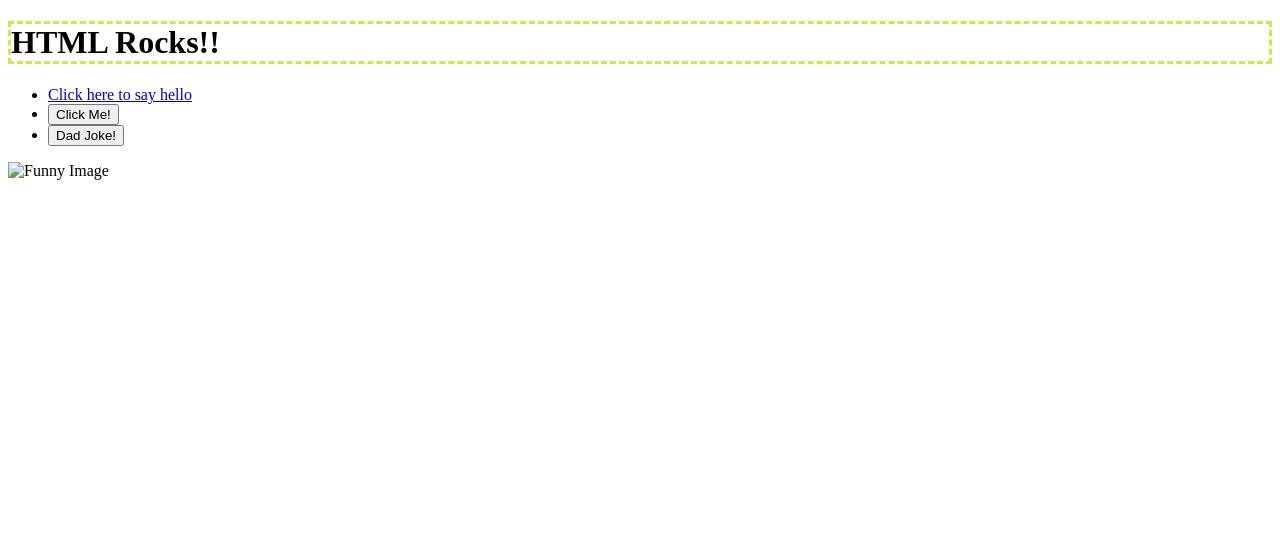
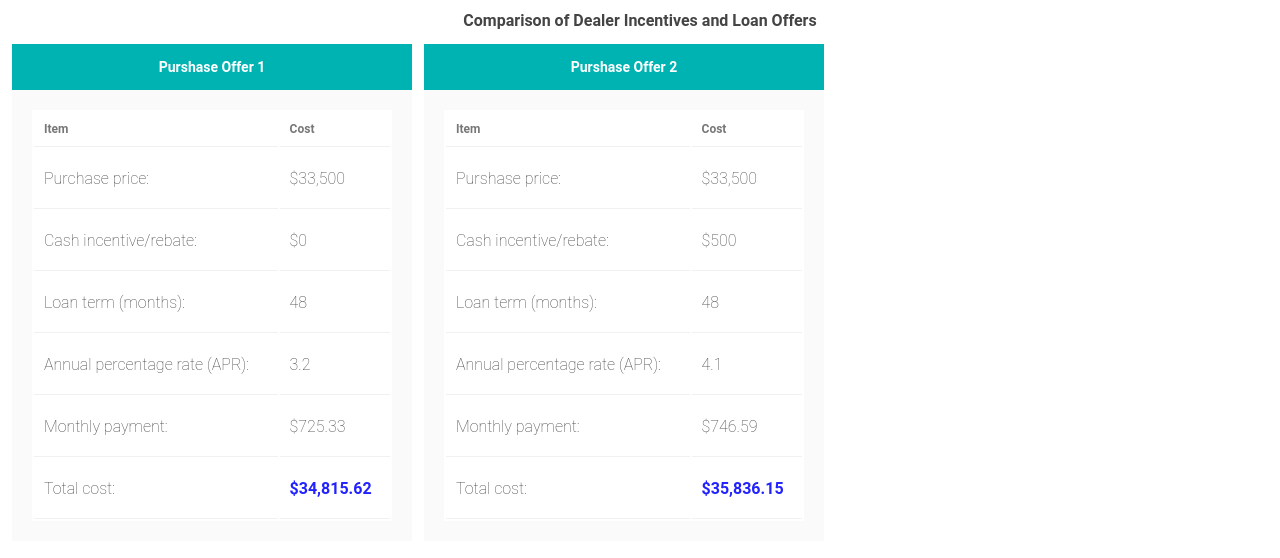
Before and after one commit to DakotahMW/6.04-Lab---Advanced-CSS, a website: page index.html in a window 1280 px wide. Drawn offline with Linux system fonts and the light colour scheme; files that its build step writes are made by us from their sources.

Commit message:
completed

```diff
--- a/index.html
+++ b/index.html
@@ -10,16 +10,94 @@
 </head>
 
 <body>
-  <h1>HTML Rocks!!</h1>
-  <ul>
-  <li><a href="/hello">Click here to say hello</a></li>
-  <li><button id="hello-link">Click Me!</button></li>
-  <li><button id="joke-button">Dad Joke!</button></li>
-  <script src="script.js"></script>
-  </ul>
-  <img src="funny.png" alt="Funny Image" width="300" height="200">
+  <h1>Comparison of Dealer Incentives and Loan Offers</h1>
 
-  <h2 id="joke-display"></h2>
+  <!-- Purshase Offer 1-->
+  <section class="offer">
+    <h2 class="offer-title">Purshase Offer 1</h2>
+    <div class="offer-contents">
+      <table>
+        <tr>
+          <th>Item</th>
+          <th>Cost</th>
+        </tr>
+
+        <tr>
+          <td>Purchase price:</td>
+          <td>$33,500</td>
+        </tr>
+
+        <tr>
+          <td>Cash incentive/rebate:</td>
+          <td>$0</td>
+        </tr>
+
+        <tr>
+          <td>Loan term (months):</td>
+          <td>48</td>
+        </tr>
+
+        <tr>
+          <td>Annual percentage rate (APR):</td>
+          <td>3.2</td>
+        </tr>
+
+        <tr>
+          <td>Monthly payment:</td>
+          <td>$725.33</td>
+        </tr>
+
+        <tr>
+          <td>Total cost:</td>
+          <td class="final-value">$34,815.62</td>
+        </tr>
+      </table>
+    </div>
+  </section>
+
+  <!-- Purshase Offer 2-->
+   <section class="offer">
+    <h2 class="offer-title">Purshase Offer 2</h2>
+    <div class="offer-contents">
+      <table>
+        <tr>
+          <th>Item</th>
+          <th>Cost</th>
+        </tr>
+
+        <tr>
+          <td>Purshase price:</td>
+          <td>$33,500</td>
+        </tr>
+
+        <tr>
+          <td>Cash incentive/rebate:</td>
+          <td>$500</td>
+        </tr>
+
+        <tr>
+          <td>Loan term (months):</td>
+          <td>48</td>
+        </tr>
+
+        <tr>
+          <td>Annual percentage rate (APR):</td>
+          <td>4.1</td>
+        </tr>
+
+        <tr>
+          <td>Monthly payment:</td>
+          <td>$746.59</td>
+        </tr>
+
+        <tr>
+          <td>Total cost:</td>
+          <td class="final-value">$35,836.15</td>
+        </tr>
+      </table>
+    </div>
+
+   </section>
 </body>
 
 </html>
```
Also changed, not shown: dist/funny.png (deleted), dist/script.js (deleted), dist/style.css, 1 other file.
